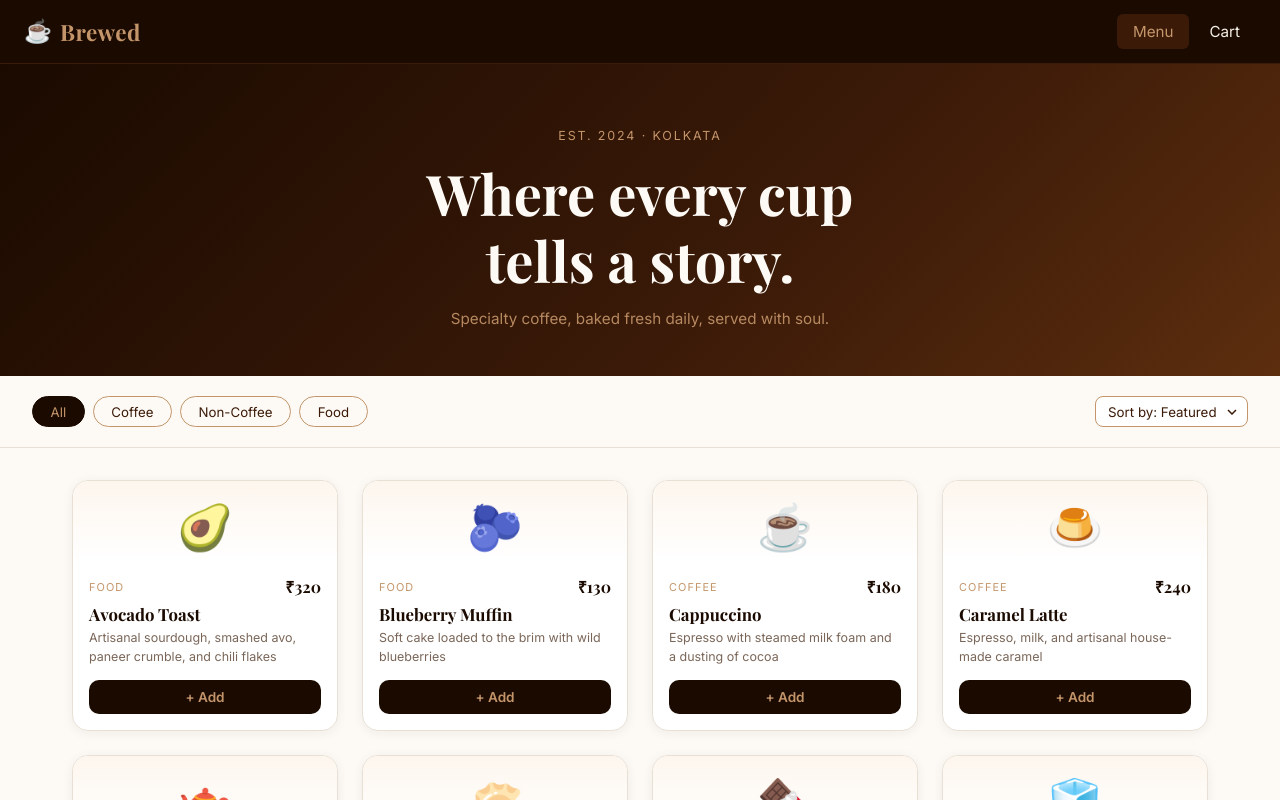
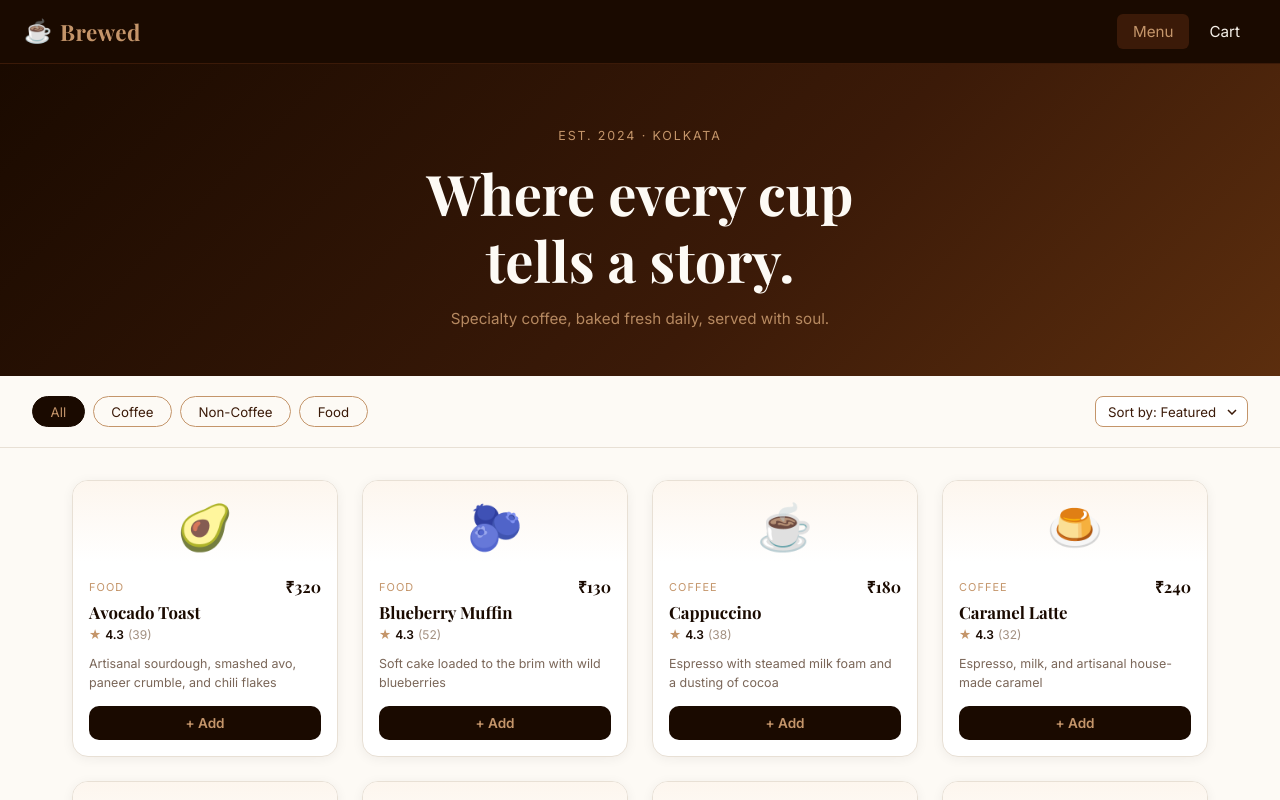
Before and after one commit to shalini222/Brewed, a React (Create React App) app: page / in a window 1280 px wide. Shown: the top 800 px of the page. Built offline with nearby package versions, Linux system fonts and the light colour scheme.

Commit message:
Update MenuPage.jsx

```diff
--- a/src/pages/MenuPage.jsx
+++ b/src/pages/MenuPage.jsx
@@ -1,19 +1,28 @@
-import { useState } from "react";
+    import { useState } from "react";
 import { useCart } from "../context/CartContext";
 import { menuItems, categories } from "../data/menu";
 
 export default function MenuPage() {
   const [activeCategory, setActiveCategory] = useState("All");
-  const [sortBy, setSortBy] = useState("featured"); // Options: featured, price-low, price-high
+  const [sortBy, setSortBy] = useState("featured");
   const [added, setAdded] = useState({});
   const { addToCart } = useCart();
 
-  // 1. First filter by category
+  // Inject sleek mock ratings onto your items data seamlessly
+  const menuWithRatings = menuItems.map(item => {
+    // Deterministic sleek mock ratings based on item IDs so they stay stable
+    const baseRating = 4.3 + ((item.id * 7) % 7) * 0.1;
+    const rating = Math.min(5, Math.max(4.2, baseRating)).toFixed(1);
+    const reviews = 12 + ((item.id * 13) % 45);
+    return { ...item, rating, reviews };
+  });
+
+  // 1. Filter by category
   const filtered = activeCategory === "All"
-    ? [...menuItems]
-    : menuItems.filter((i) => i.category === activeCategory);
+    ? [...menuWithRatings]
+    : menuWithRatings.filter((i) => i.category === activeCategory);
 
-  // 2. Then sort the filtered list
+  // 2. Sort the filtered list
   const sortedAndFiltered = filtered.sort((a, b) => {
     if (sortBy === "price-low") {
       return a.price - b.price;
@@ -21,7 +30,6 @@ export default function MenuPage() {
     if (sortBy === "price-high") {
       return b.price - a.price;
     }
-    // Default "featured" sorts by name alphabetically
     return a.name.localeCompare(b.name);
   });
 
@@ -80,7 +88,7 @@ export default function MenuPage() {
           background-color: #fff;
           color: #3B1A08;
           font-family: 'Inter', sans-serif;
-          fontSize: 0.83rem;
+          font-size: 0.83rem;
           cursor: pointer;
           outline: none;
           appearance: none;
@@ -95,6 +103,26 @@ export default function MenuPage() {
           font-weight: 700;
           line-height: 1.2;
           margin-bottom: 1rem;
+        }
+        /* Sleek Rating Layout Classes */
+        .rating-badge {
+          display: flex;
+          align-items: center;
+          gap: 0.25rem;
+          margin-bottom: 0.4rem;
+          font-family: 'Inter', sans-serif;
+          font-size: 0.75rem;
+        }
+        .rating-star {
+          color: #C4956A;
+          font-size: 0.85rem;
+        }
+        .rating-score {
+          color: #1A0A00;
+          font-weight: 600;
+        }
+        .rating-count {
+          color: #A39081;
         }
         @media (max-width: 768px) {
           .menu-grid {
@@ -133,7 +161,6 @@ export default function MenuPage() {
 
         {/* Filters Wrapper */}
         <div className="filter-bar">
-          {/* Left Side: Categories */}
           <div className="categories-wrapper">
             {categories.map((cat) => (
               <button
@@ -149,7 +176,6 @@ export default function MenuPage() {
             ))}
           </div>
 
-          {/* Right Side: Sorting Dropdown */}
           <div>
             <select
               className="sort-select"
@@ -173,7 +199,16 @@ export default function MenuPage() {
                   <span style={styles.cardCat}>{item.category}</span>
                   <span style={styles.cardPrice}>₹{Math.round(item.price)}</span>
                 </div>
+
                 <h3 style={styles.cardName}>{item.name}</h3>
+
+                {/* Added Sleek Inline Rating */}
+                <div className="rating-badge">
+                  <span className="rating-star">★</span>
+                  <span className="rating-score">{item.rating}</span>
+                  <span className="rating-count">({item.reviews})</span>
+                </div>
+
                 <p style={styles.cardDesc}>{item.desc}</p>
               </div>
               <button
@@ -223,10 +258,10 @@ const styles = {
     padding: "1.25rem 1rem 0.5rem",
     background: "linear-gradient(180deg, #FDF6EE 0%, #fff 100%)",
   },
-  cardBody: { padding: "0.85rem 1rem", flex: 1 },
+  cardBody: { padding: "0.85rem 1rem", flex: 1, display: "flex", flexDirection: "column" },
   cardTop: {
     display: "flex", justifyContent: "space-between",
-    alignItems: "center", marginBottom: "0.3rem",
+    alignItems: "center", marginBottom: "0.2rem",
   },
   cardCat: {
     fontSize: "0.68rem", color: "#C4956A",
@@ -239,11 +274,12 @@ const styles = {
   },
   cardName: {
     fontFamily: "'Playfair Display', serif",
-    fontSize: "1.05rem", color: "#1A0A00", margin: "0 0 0.3rem",
+    fontSize: "1.05rem", color: "#1A0A00", margin: "0 0 0.2rem",
   },
   cardDesc: {
     fontFamily: "'Inter', sans-serif",
     fontSize: "0.78rem", color: "#7A6658", lineHeight: 1.5,
+    marginTop: "auto", paddingTop: "0.4rem"
   },
   addBtn: {
     margin: "0 1rem 1rem",
```
